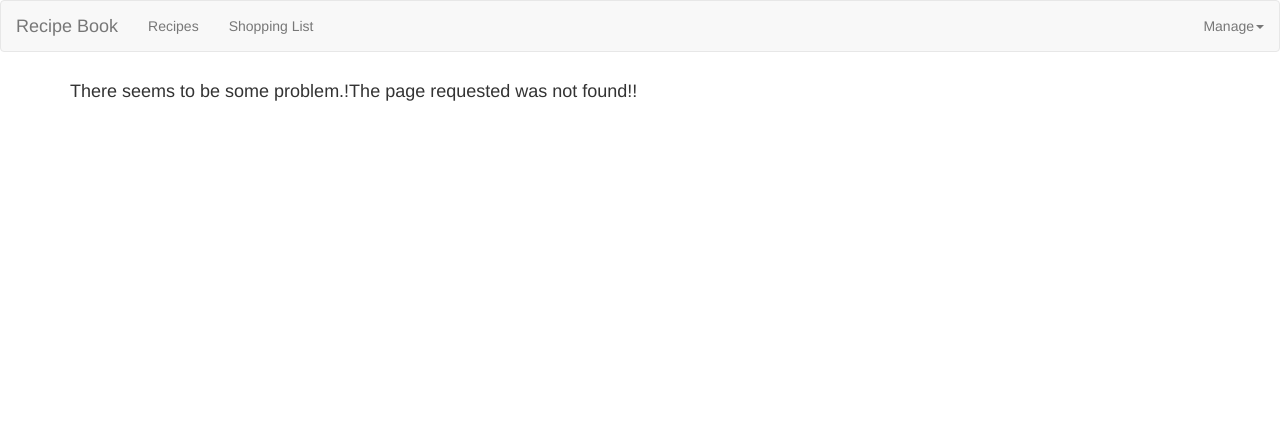
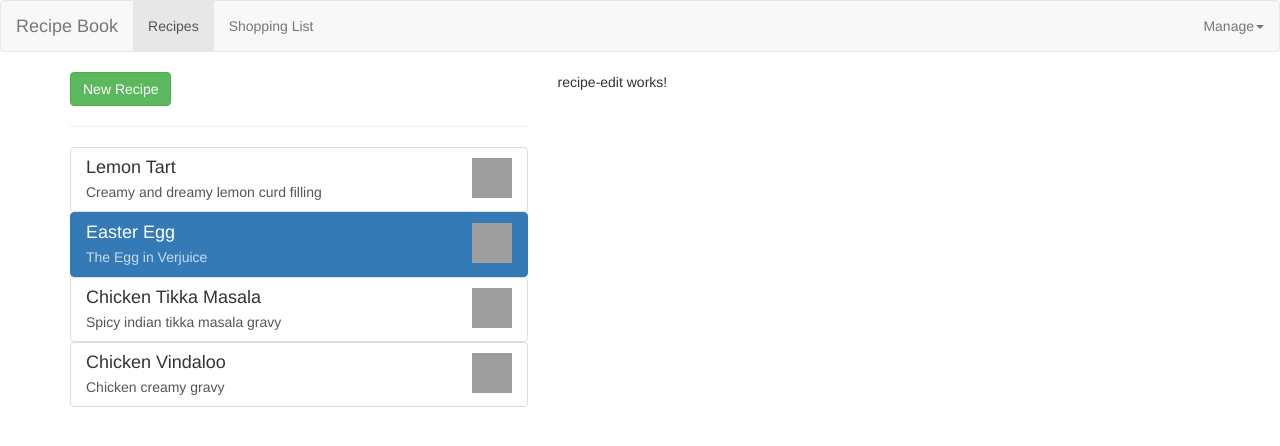
Before and after one commit to GowriKrishnamurthy/Angular2-MealPlanner, an Angular app: page /recipes/1/edit in a window 1280 px wide. Before the commit this address led to /not-found. Shown: the top 446 px of the page. Built offline with nearby package versions, Linux system fonts and the light colour scheme; grey boxes are pictures that could not be loaded.

Commit message:
Routes for Edit and New recipe

```diff
--- a/src/app/app-routing-module.ts
+++ b/src/app/app-routing-module.ts
@@ -8,13 +8,16 @@ import { Routes, RouterModule } from '@angular/router';
 import { RecipeItemComponent } from './recipes/recipe-list/recipe-item/recipe-item.component';
 import { RecipeHomeComponent } from './recipes/recipe-home/recipe-home.component';
 import { RecipeDetailComponent } from './recipes/recipe-detail/recipe-detail.component';
+import { RecipeEditComponent } from './recipes/recipe-edit/recipe-edit.component';
 
 const appRoutes: Routes = [
     { path: '', redirectTo: '/recipes',pathMatch: 'full'},
     { path: 'recipes', component: RecipesComponent,
         children:[
             { path: '', component: RecipeHomeComponent},
-            { path: ':id', component: RecipeDetailComponent}
+            { path: 'new', component: RecipeEditComponent},
+            { path: ':id', component: RecipeDetailComponent},
+            { path: ':id/edit', component: RecipeEditComponent}
         ]
     },
     { path: 'shopping-list', component: ShoppingListComponent },
--- a/src/app/app.component.html
+++ b/src/app/app.component.html
@@ -1,4 +1,4 @@
-<header (featureSelected)="onNavigate($event)"></header>
+<header></header>
 <div class="container">
   <div class="row">
     <div class="col-xs-12">
--- a/src/app/app.module.ts
+++ b/src/app/app.module.ts
@@ -15,6 +15,7 @@ import { PageNotFoundComponent } from './page-not-found/page-not-found.component
 import { ErrorPageComponent } from './error-page/error-page.component';
 import { AppRoutingModule } from './app-routing-module';
 import { RecipeHomeComponent } from './recipes/recipe-home/recipe-home.component';
+import { RecipeEditComponent } from './recipes/recipe-edit/recipe-edit.component';
 
 @NgModule({
   declarations: [
@@ -29,7 +30,8 @@ import { RecipeHomeComponent } from './recipes/recipe-home/recipe-home.component
     DropdownDirective,
     PageNotFoundComponent,
     ErrorPageComponent,
-    RecipeHomeComponent
+    RecipeHomeComponent,
+    RecipeEditComponent
   ],
   imports: [
     BrowserModule,
--- a/src/app/recipes/recipe-detail/recipe-detail.component.html
+++ b/src/app/recipes/recipe-detail/recipe-detail.component.html
@@ -20,7 +20,7 @@
         </button>
         <ul class="dropdown-menu">
           <li><a (click)=onAddToShoppingList() style="cursor:pointer;"> To shopping list!</a></li>
-          <li><a style="cursor:pointer;"> Edit Recipe</a></li>
+          <li><a (click)=onEditShoppingList() style="cursor:pointer;"> Edit Recipe</a></li>
           <li><a style="cursor:pointer;"> Delete Recipe</a></li>
         </ul>
       </div>
--- a/src/app/recipes/recipe-detail/recipe-detail.component.ts
+++ b/src/app/recipes/recipe-detail/recipe-detail.component.ts
@@ -1,7 +1,7 @@
 import { Component, OnInit} from '@angular/core';
 import { Recipe } from '../recipe.model';
 import { RecipeService } from '../recipe.service';
-import { ActivatedRoute, Params } from '@angular/router';
+import { ActivatedRoute, Params, Router } from '@angular/router';
 
 @Component({
   selector: 'recipe-detail',
@@ -12,7 +12,8 @@ export class RecipeDetailComponent implements OnInit {
   recipe:Recipe;
   id:number;
   constructor(private recipeService:RecipeService,
-              private activatedRoute:ActivatedRoute) { }
+              private activatedRoute:ActivatedRoute,
+              private router:Router) { }
 
   ngOnInit() {
     this.activatedRoute.params
@@ -27,4 +28,10 @@ export class RecipeDetailComponent implements OnInit {
   onAddToShoppingList(){
     this.recipeService.addIngredientsToShoppingList(this.recipe.ingredients);
   }
+
+  onEditRecipe(){
+    this.router.navigate(['edit'],{relativeTo:this.activatedRoute});
+    //this.router.navigate(['../',this.id,'edit'], {relativeTo:this.activatedRoute});
+
+  }
 }
--- /dev/null
+++ b/src/app/recipes/recipe-edit/recipe-edit.component.html
@@ -0,0 +1,3 @@
+<p>
+  recipe-edit works!
+</p>
--- /dev/null
+++ b/src/app/recipes/recipe-edit/recipe-edit.component.ts
@@ -0,0 +1,24 @@
+import { Component, OnInit, Input } from '@angular/core';
+import { ActivatedRoute, Params } from '@angular/router';
+
+@Component({
+  selector: 'app-recipe-edit',
+  templateUrl: './recipe-edit.component.html',
+  styleUrls: ['./recipe-edit.component.css']
+})
+export class RecipeEditComponent implements OnInit {
+  id:number;
+  editMode=false;
+
+  constructor(private activatedRoute:ActivatedRoute) { }
+
+  ngOnInit() {
+    this.activatedRoute.params
+      .subscribe(
+      (params:Params)=>{
+      this.id=+params['id'];
+      this.editMode=params['id']!=null;
+    });
+  }
+
+}
--- a/src/app/recipes/recipe-list/recipe-list.component.html
+++ b/src/app/recipes/recipe-list/recipe-list.component.html
@@ -1,6 +1,6 @@
 <div class="row">
   <div class="col-xs-12">
-    <button class="btn btn-success">New Recipe</button>
+    <button class="btn btn-success" (click)="OnNewRecipe()">New Recipe</button>
   </div>
 </div>
 <hr>
--- a/src/app/recipes/recipe-list/recipe-list.component.ts
+++ b/src/app/recipes/recipe-list/recipe-list.component.ts
@@ -1,6 +1,7 @@
 import {Component, OnInit } from '@angular/core';
 import { Recipe } from '../recipe.model';
 import { RecipeService } from '../recipe.service';
+import { ActivatedRoute, Router, Data } from '@angular/router';
 
 @Component({
   selector: 'recipe-list',
@@ -10,9 +11,14 @@ import { RecipeService } from '../recipe.service';
 export class RecipeListComponent implements OnInit {
     recipes:Recipe[]=[];
 
-  constructor(private recipeService:RecipeService) { }
+  constructor(private recipeService:RecipeService,
+    private route:ActivatedRoute,
+    private router:Router) { }
 
   ngOnInit() {
     this.recipes=this.recipeService.getRecipes();
   }
+  OnNewRecipe(){
+    this.router.navigate(['new'],{relativeTo:this.route});
+  }
 }
```
Also changed, not shown: src/app/recipes/recipe-edit/recipe-edit.component.css (added).
